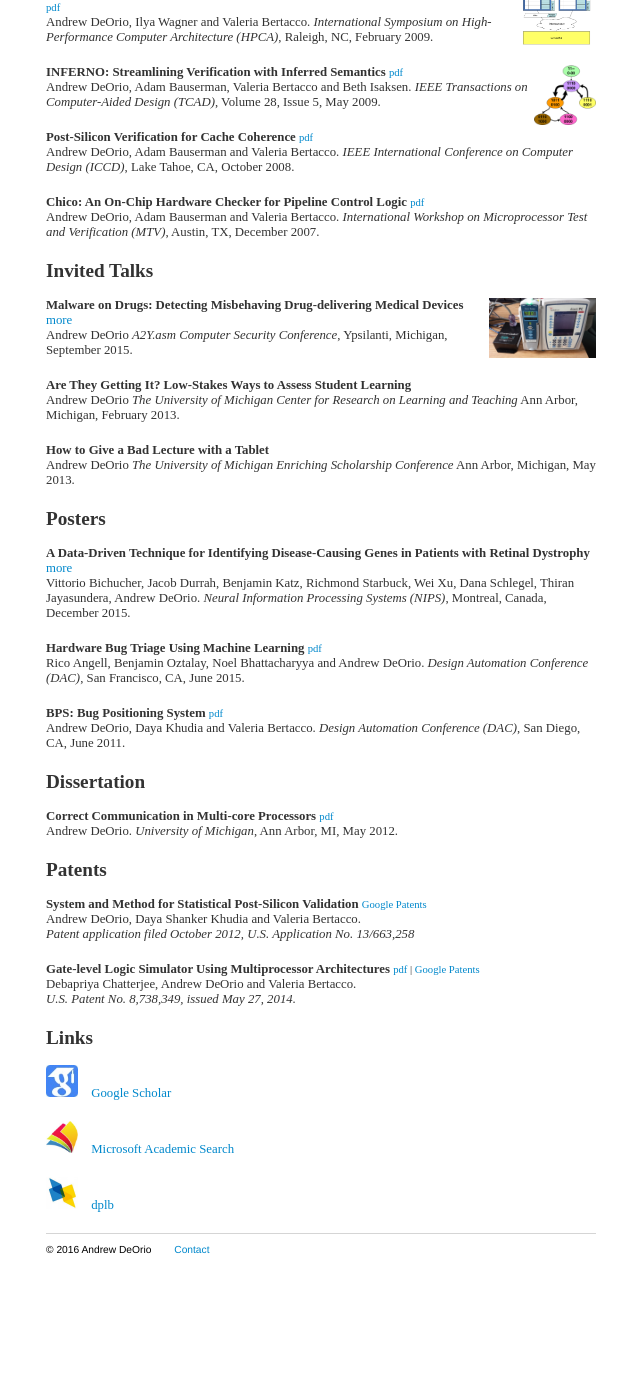
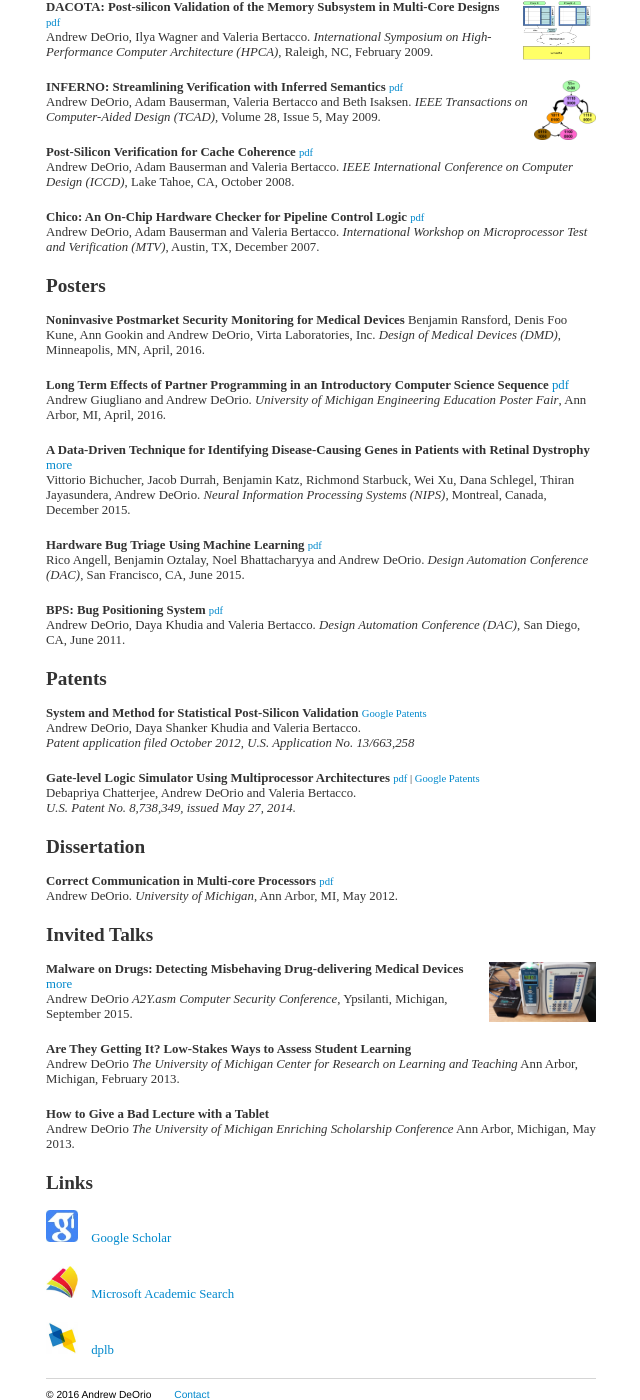
Before and after one commit to awdeorio/andrewdeorio.com, a Jekyll site: the page built from research/index.html, in a window 1280 px wide and 1400 px high, scrolled down 1800 px. Shown: the whole window, without its empty margins (319-959 px from the left). Built offline with Jekyll 4.4.1, drawn with Linux system fonts in a browser that asks for light colours; nearby versions of some CDN libraries; before the commit the page ends 3065 px from its top, so only the background shows below that; some of the changed text lies outside the part shown.

Commit message:
Added DMD16 and ENGR16 posters to /research/

```diff
--- a/research/index.html
+++ b/research/index.html
@@ -5,6 +5,22 @@ title: Research | Andrew DeOrio
 
 <div class="publication">
 <h2>New</h2>
+<b><font color="blue">New: </font></b>
+<b>Noninvasive Postmarket Security Monitoring for Medical Devices</b>
+<!-- <a href="assets/DMD16.pdf" target="_blank">pdf</a><br> -->
+Benjamin Ransford, Denis Foo Kune, Ann Gookin and Andrew DeOrio, Virta Laboratories, Inc.
+<i>Design of Medical Devices (DMD)</i>, Minneapolis, MN, April, 2016.<br>
+</div>
+
+<div class="publication">
+<b><font color="blue">New: </font></b>
+<b>Long Term Effects of Partner Programming in an Introductory Computer Science Sequence</b>
+<a href="assets/ENGR16.pdf" target="_blank">pdf</a><br>
+Andrew Giugliano and Andrew DeOrio.
+<i>University of Michigan Engineering Education Poster Fair</i>, Ann Arbor, MI, April, 2016.<br>
+</div>
+
+<div class="publication">
 <b><font color="blue">New: </font></b>
 <b>A Data-Driven Technique for Identifying Disease-Causing Genes in Patients with Retinal Dystrophy</b>
 <a href="/blog/2015/12/11/NIPS-Workshop/">more</a><br>
@@ -24,27 +40,11 @@ Rico Angell, Benjamin Oztalay and Andrew DeOrio.
 </div>
 
 <div class="publication">
-<b><font color="blue">New: </font></b>
-<b>Detecting Anomalous Behavior in Infusion Pumps from the AC Power Line</b><br>
-Andrew DeOrio, Benjamin Ransford, Denis Foo Kune and Kevin Fu.
-<i>white paper</i>, July 2015.
-</div>
-
-<div class="publication">
-<b><font color="blue">New: </font></b>
-<a href="/blog/2015/09/12/A2Yasm/">
-<img height=60 style="float:right" border=0 src="/assets/2015-09-12-A2Yasm.jpg" alt="thumbnail">
-</a>
-<b>Malware on Drugs: Detecting Misbehaving Drug-delivering Medical Devices</b>
-<a href="/blog/2015/09/12/A2Yasm/">more</a><br>
-Andrew DeOrio
-<i>A2Y.asm Computer Security Conference</i>, Ypsilanti, Michigan, September 2015.
-</div>
-
-<div class="publication">
 <hr>
 </div>
 
+
+<!---------------------------------------------------------------------------->
 <div class="publication">
 <h2>Papers</h2>
 <a href="assets/MTV15-slides.pdf" target="_blank" >
@@ -237,6 +237,77 @@ Andrew DeOrio, Adam Bauserman and Valeria Bertacco.
 <i>International Workshop on Microprocessor Test and Verification (MTV)</i>, Austin, TX, December 2007.
 </div>
 
+
+<!---------------------------------------------------------------------------->
+<div class="publication">
+<h2>Posters</h2>
+<b>Noninvasive Postmarket Security Monitoring for Medical Devices</b>
+<!-- <a href="assets/DMD16.pdf" target="_blank">pdf</a><br> -->
+Benjamin Ransford, Denis Foo Kune, Ann Gookin and Andrew DeOrio, Virta Laboratories, Inc.
+<i>Design of Medical Devices (DMD)</i>, Minneapolis, MN, April, 2016.<br>
+</div>
+
+<div class="publication">
+<b>Long Term Effects of Partner Programming in an Introductory Computer Science Sequence</b>
+<a href="assets/ENGR16.pdf" target="_blank">pdf</a><br>
+Andrew Giugliano and Andrew DeOrio.
+<i>University of Michigan Engineering Education Poster Fair</i>, Ann Arbor, MI, April, 2016.<br>
+</div>
+
+<div class="publication">
+<b>A Data-Driven Technique for Identifying Disease-Causing Genes in Patients with Retinal Dystrophy</b>
+<a href="/blog/2015/12/11/NIPS-Workshop/">more</a><br>
+Vittorio Bichucher, Jacob Durrah, Benjamin Katz, Richmond Starbuck, Wei Xu, Dana Schlegel, Thiran Jayasundera, Andrew DeOrio.
+<i>Neural Information Processing Systems (NIPS)</i>, Montreal, Canada, December 2015.<br>
+</div>
+
+<div class="publication">
+<b>Hardware Bug Triage Using Machine Learning</b>
+<small><a href="assets/DAC15HWBugTriage.pdf" target="_blank" >pdf</a></small><br>
+Rico Angell, Benjamin Oztalay, Noel Bhattacharyya and Andrew DeOrio.
+<i>Design Automation Conference (DAC)</i>, San Francisco, CA, June 2015.<br>
+</div>
+
+<div class="publication">
+<b>BPS: Bug Positioning System</b>
+<small><a href="assets/DAC11BPS.pdf" target="_blank" >pdf</a></small><br>
+Andrew DeOrio, Daya Khudia and Valeria Bertacco.
+<i>Design Automation Conference (DAC)</i>, San Diego, CA, June 2011.<br>
+</div>
+
+
+<!---------------------------------------------------------------------------->
+<div class="publication">
+<h2>Patents</h2>
+<b>System and Method for Statistical Post-Silicon Validation</b>
+<small>
+<a href="https://www.google.com/patents/US20150268293" target="_blank" >Google Patents</a>
+</small><br>
+Andrew DeOrio, Daya Shanker Khudia and Valeria Bertacco.<br>
+<i>Patent application filed October 2012, U.S. Application No. 13/663,258</i>
+</div>
+
+<div class="publication">
+<b>Gate-level Logic Simulator Using Multiprocessor Architectures</b>
+<small>
+<a href="assets/US8738349.pdf" target="_blank" >pdf</a> |
+<a href="http://www.google.com/patents/US8738349" target="_blank" >Google Patents</a>
+</small><br>
+Debapriya Chatterjee, Andrew DeOrio and Valeria Bertacco.<br>
+<i>U.S. Patent No. 8,738,349, issued May 27, 2014.</i>
+</div>
+
+
+<!---------------------------------------------------------------------------->
+<div class="publication">
+<h2>Dissertation</h2>
+<b>Correct Communication in Multi-core Processors</b>
+<small><a href="assets/DeOrio12_Correct_Communication_in_Multicore_Processors.pdf" target="_blank" >pdf</a></small><br>
+Andrew DeOrio. <i>University of Michigan</i>, Ann Arbor, MI, May 2012.<br>
+</div>
+
+
+<!---------------------------------------------------------------------------->
 <div class="publication">
 <h2>Invited Talks</h2>
 <a href="/blog/2015/09/12/A2Yasm/">
@@ -263,55 +334,7 @@ Ann Arbor, Michigan, May 2013.
 </div>
 
 
-<div class="publication">
-<h2>Posters</h2>
-<b>A Data-Driven Technique for Identifying Disease-Causing Genes in Patients with Retinal Dystrophy</b>
-<a href="/blog/2015/12/11/NIPS-Workshop/">more</a><br>
-Vittorio Bichucher, Jacob Durrah, Benjamin Katz, Richmond Starbuck, Wei Xu, Dana Schlegel, Thiran Jayasundera, Andrew DeOrio.
-<i>Neural Information Processing Systems (NIPS)</i>, Montreal, Canada, December 2015.<br>
-</div>
-
-<div class="publication">
-<b>Hardware Bug Triage Using Machine Learning</b>
-<small><a href="assets/DAC15HWBugTriage.pdf" target="_blank" >pdf</a></small><br>
-Rico Angell, Benjamin Oztalay, Noel Bhattacharyya and Andrew DeOrio.
-<i>Design Automation Conference (DAC)</i>, San Francisco, CA, June 2015.<br>
-</div>
-
-<div class="publication">
-<b>BPS: Bug Positioning System</b>
-<small><a href="assets/DAC11BPS.pdf" target="_blank" >pdf</a></small><br>
-Andrew DeOrio, Daya Khudia and Valeria Bertacco.
-<i>Design Automation Conference (DAC)</i>, San Diego, CA, June 2011.<br>
-</div>
-
-<div class="publication">
-<h2>Dissertation</h2>
-<b>Correct Communication in Multi-core Processors</b>
-<small><a href="assets/DeOrio12_Correct_Communication_in_Multicore_Processors.pdf" target="_blank" >pdf</a></small><br>
-Andrew DeOrio. <i>University of Michigan</i>, Ann Arbor, MI, May 2012.<br>
-</div>
-
-<div class="publication">
-<h2>Patents</h2>
-<b>System and Method for Statistical Post-Silicon Validation</b>
-<small>
-<a href="https://www.google.com/patents/US20150268293" target="_blank" >Google Patents</a>
-</small><br>
-Andrew DeOrio, Daya Shanker Khudia and Valeria Bertacco.<br>
-<i>Patent application filed October 2012, U.S. Application No. 13/663,258</i>
-</div>
-
-<div class="publication">
-<b>Gate-level Logic Simulator Using Multiprocessor Architectures</b>
-<small>
-<a href="assets/US8738349.pdf" target="_blank" >pdf</a> |
-<a href="http://www.google.com/patents/US8738349" target="_blank" >Google Patents</a>
-</small><br>
-Debapriya Chatterjee, Andrew DeOrio and Valeria Bertacco.<br>
-<i>U.S. Patent No. 8,738,349, issued May 27, 2014.</i>
-</div>
-
+<!---------------------------------------------------------------------------->
 <div class="publication">
 <h2>Links</h2>
 <a href="http://scholar.google.com/citations?user=ZBqWhHoAAAAJ" target="_blank">
```
Also changed, not shown: 2 other files.
